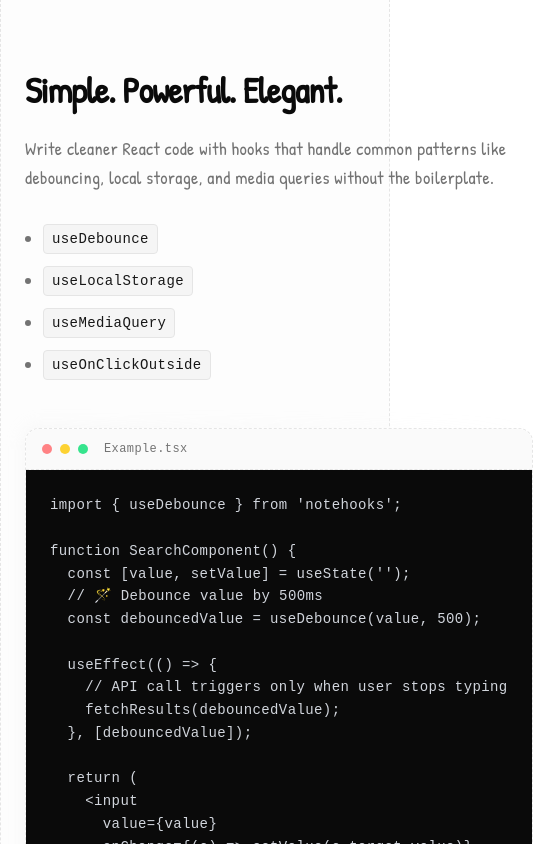
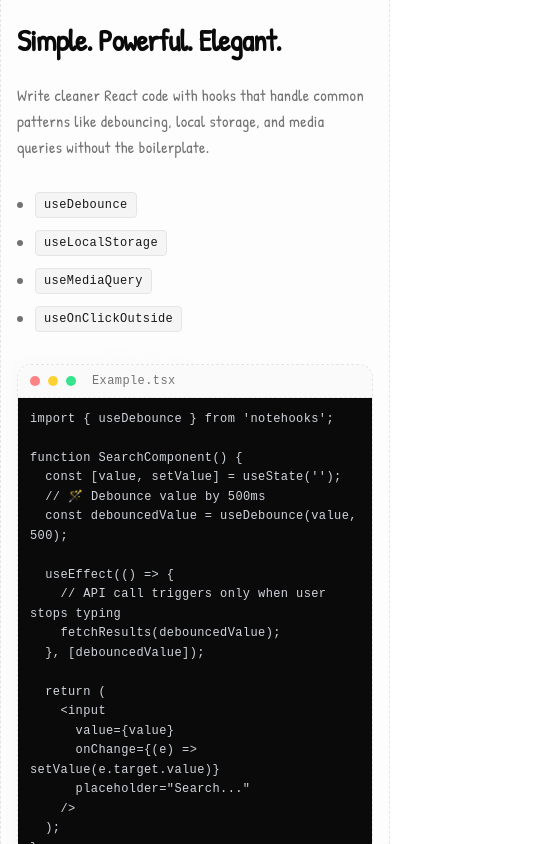
Before and after one commit to Mitesh2806/Notehooks-docs, a Next.js app: page / in a window 390 px wide. Shown: the part 2300-3144 px from the top of the page, 537 px wide, since content can reach past the window. Built offline with nearby package versions, Linux system fonts and the light colour scheme.

Commit message:
Font and UI changes

```diff
--- a/components/sections/usage.tsx
+++ b/components/sections/usage.tsx
@@ -2,13 +2,13 @@
 const Usage = () => {
   return (
     <section className="w-full border-b border-border border-dashed bg-secondary/20">
-      <div className="max-w-6xl mx-auto border-x border-border border-dashed p-6 py-24">
-        <div className="grid md:grid-cols-2 gap-12 items-center">
+      <div className="max-w-6xl mx-auto border-x border-border border-dashed p-4 md:p-6 py-12 md:py-24">
+        <div className="grid md:grid-cols-2 gap-8 md:gap-12 items-center">
 
           {/* Text Content */}
           <div>
-            <h2 className="text-4xl font-bold mb-6 tracking-tight">Simple. Powerful. Elegant.</h2>
-            <p className="text-muted-foreground text-lg mb-8 leading-relaxed">
+            <h2 className="text-3xl md:text-4xl font-bold mb-6 tracking-tight">Simple. Powerful. Elegant.</h2>
+            <p className="text-muted-foreground text-base md:text-lg mb-8 leading-relaxed">
               Write cleaner React code with hooks that handle common patterns like debouncing,
               local storage, and media queries without the boilerplate.
             </p>
@@ -16,8 +16,8 @@ const Usage = () => {
             <div className="space-y-3">
               {['useDebounce', 'useLocalStorage', 'useMediaQuery', 'useOnClickOutside'].map((hook) => (
                 <div key={hook} className="flex items-center gap-3 group">
-                  <div className="w-1.5 h-1.5 bg-muted-foreground rounded-full group-hover:bg-primary transition-colors"></div>
-                  <code className="text-sm font-mono bg-secondary border border-border px-2 py-1 rounded text-secondary-foreground">
+                  <div className="w-1.5 h-1.5 bg-muted-foreground rounded-full group-hover:bg-primary transition-colors flex-shrink-0"></div>
+                  <code className="text-xs md:text-sm font-mono bg-secondary border border-border px-2 py-1 rounded text-secondary-foreground truncate">
                     {hook}
                   </code>
                 </div>
@@ -26,17 +26,17 @@ const Usage = () => {
           </div>
 
           {/* Code Snippet Card */}
-          <div className="relative">
+          <div className="relative min-w-0">
              <div className="absolute -inset-1 bg-gradient-to-r from-border to-transparent rounded-2xl opacity-20 blur-sm"></div>
              <div className="relative bg-card rounded-xl border border-dashed border-border overflow-hidden">
-                <div className="flex items-center gap-2 px-4 py-3 border-b border-dashed border-border bg-muted/50">
-                  <div className="w-2.5 h-2.5 rounded-full bg-red-400/80"></div>
-                  <div className="w-2.5 h-2.5 rounded-full bg-yellow-400/80"></div>
-                  <div className="w-2.5 h-2.5 rounded-full bg-green-400/80"></div>
-                  <span className="ml-2 text-xs text-muted-foreground font-mono">Example.tsx</span>
+                <div className="flex items-center gap-2 px-3 md:px-4 py-2 md:py-3 border-b border-dashed border-border bg-muted/50">
+                  <div className="w-2.5 h-2.5 rounded-full bg-red-400/80 flex-shrink-0"></div>
+                  <div className="w-2.5 h-2.5 rounded-full bg-yellow-400/80 flex-shrink-0"></div>
+                  <div className="w-2.5 h-2.5 rounded-full bg-green-400/80 flex-shrink-0"></div>
+                  <span className="ml-2 text-xs text-muted-foreground font-mono truncate">Example.tsx</span>
                 </div>
-                <div className="p-6 overflow-x-auto bg-[#0a0a0a] dark:bg-[#0a0a0a]">
-                  <pre className="text-sm font-mono text-gray-300 leading-relaxed">
+                <div className="p-3 md:p-6 overflow-x-auto bg-[#0a0a0a] dark:bg-[#0a0a0a]">
+                  <pre className="text-xs md:text-sm font-mono text-gray-300 leading-relaxed whitespace-pre-wrap break-words">
 {`import { useDebounce } from 'notehooks';
 
 function SearchComponent() {
```
